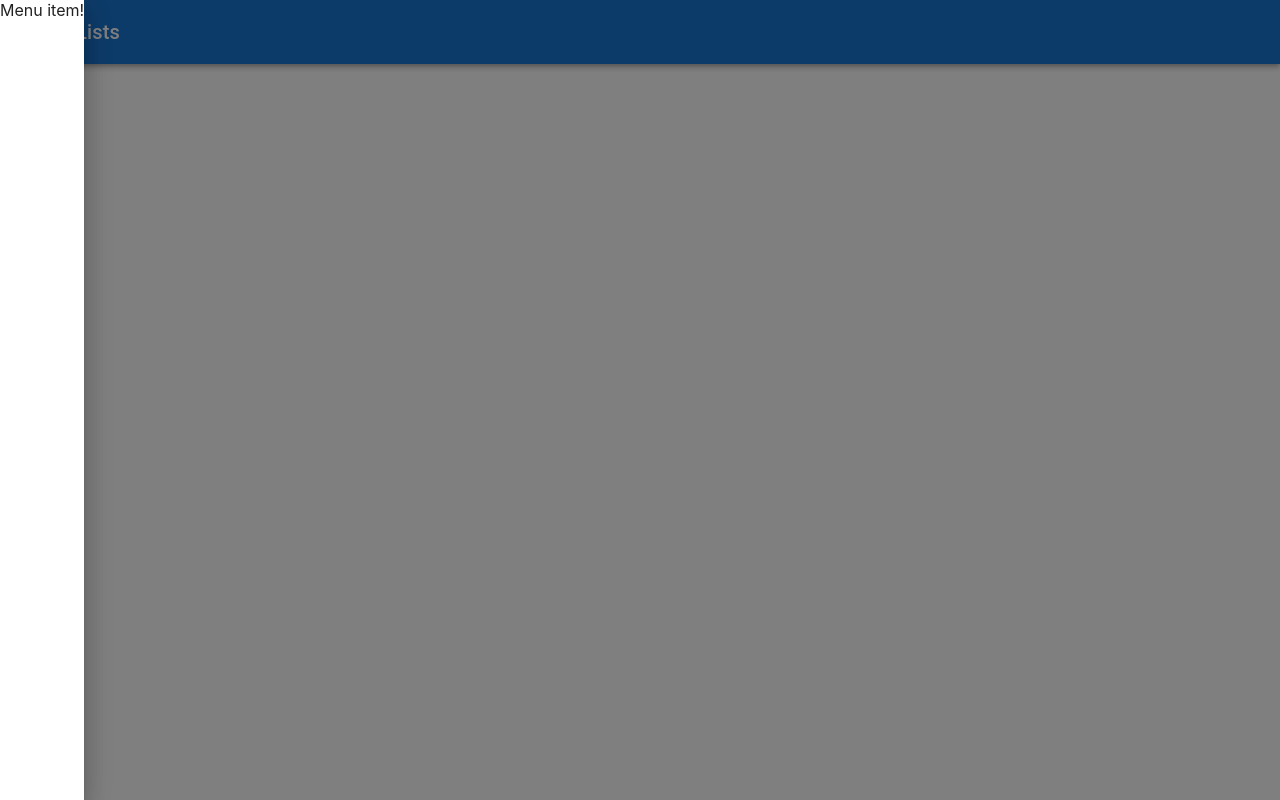
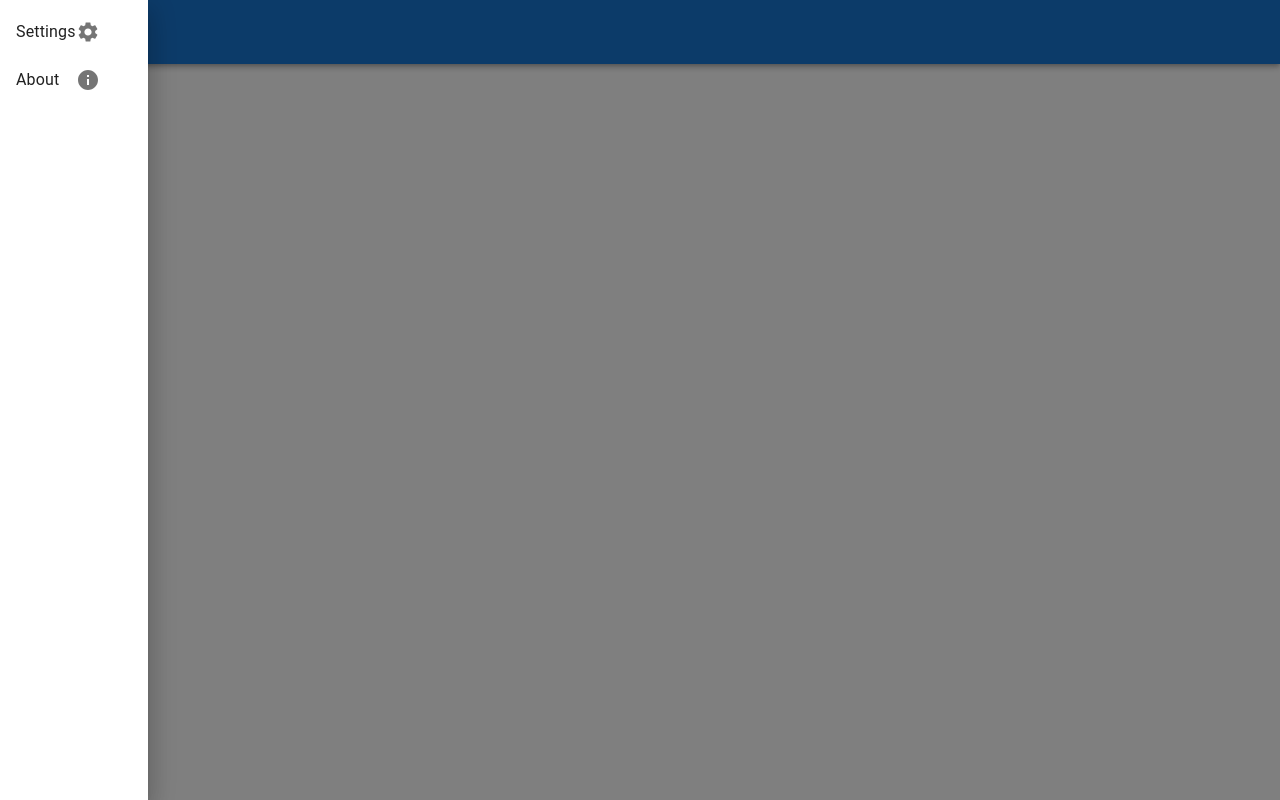
Before and after one commit to FranzMari/wishlist, a React (Create React App) app: page / in a window 1280 px wide. Both pictures are taken after a click on the button "menu". Built offline with nearby package versions, Linux system fonts and the light colour scheme.

Commit message:
sistemato menu drawer

```diff
--- a/src/components/AppDrawer.js
+++ b/src/components/AppDrawer.js
@@ -1,13 +1,35 @@
 import * as React from "react";
-import { SwipeableDrawer } from "@mui/material";
+import {
+  SwipeableDrawer,
+  List,
+  ListItem,
+  ListItemIcon,
+  ListItemText,
+} from "@mui/material";
+import SettingsIcon from "@mui/icons-material/Settings";
+import InfoIcon from "@mui/icons-material/Info";
 
 export default function AppDrawer(props) {
   return (
     <SwipeableDrawer
-        open={props.isOpen}
-        onOpen={props.handleOnOpen}
-        onClose={props.handleOnClose}>
-      <div>Menu item!</div>
+      open={props.isOpen}
+      onOpen={props.handleOnOpen}
+      onClose={props.handleOnClose}
+    >
+      <List>
+        <ListItem button key="Settings">
+          <ListItemText primary="Settings" />
+          <ListItemIcon>
+            <SettingsIcon x={{ justifyContent: "end" }} />
+          </ListItemIcon>
+        </ListItem>
+        <ListItem button key="About">
+          <ListItemText primary="About" />
+          <ListItemIcon>
+            <InfoIcon sx={{ justifyContent: "end" }} />
+          </ListItemIcon>
+        </ListItem>
+      </List>
     </SwipeableDrawer>
   );
 }
--- a/src/components/MenuAppBar.js
+++ b/src/components/MenuAppBar.js
@@ -7,7 +7,6 @@ import IconButton from "@mui/material/IconButton";
 import MenuIcon from "@mui/icons-material/Menu";
 
 export default function MenuAppBar(props) {
-
   return (
     <Box sx={{ flexGrow: 1 }}>
       <AppBar position="static">
--- /dev/null
+++ b/src/lists.json
@@ -0,0 +1,6 @@
+{
+    "Lists": {
+        "name": "List 1",
+        "content": [{}]
+        }
+}
```
Also changed, not shown: src/components/Lists.js (indentation only).
